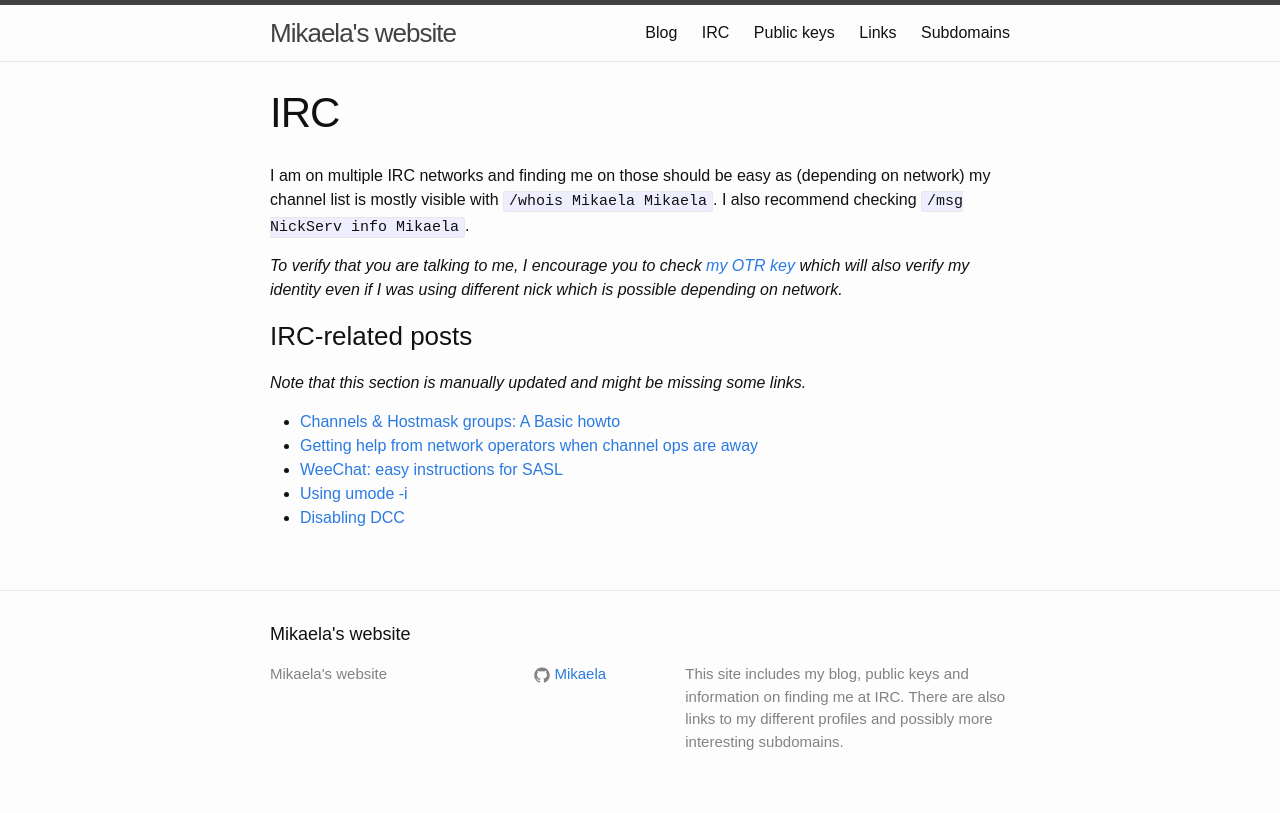
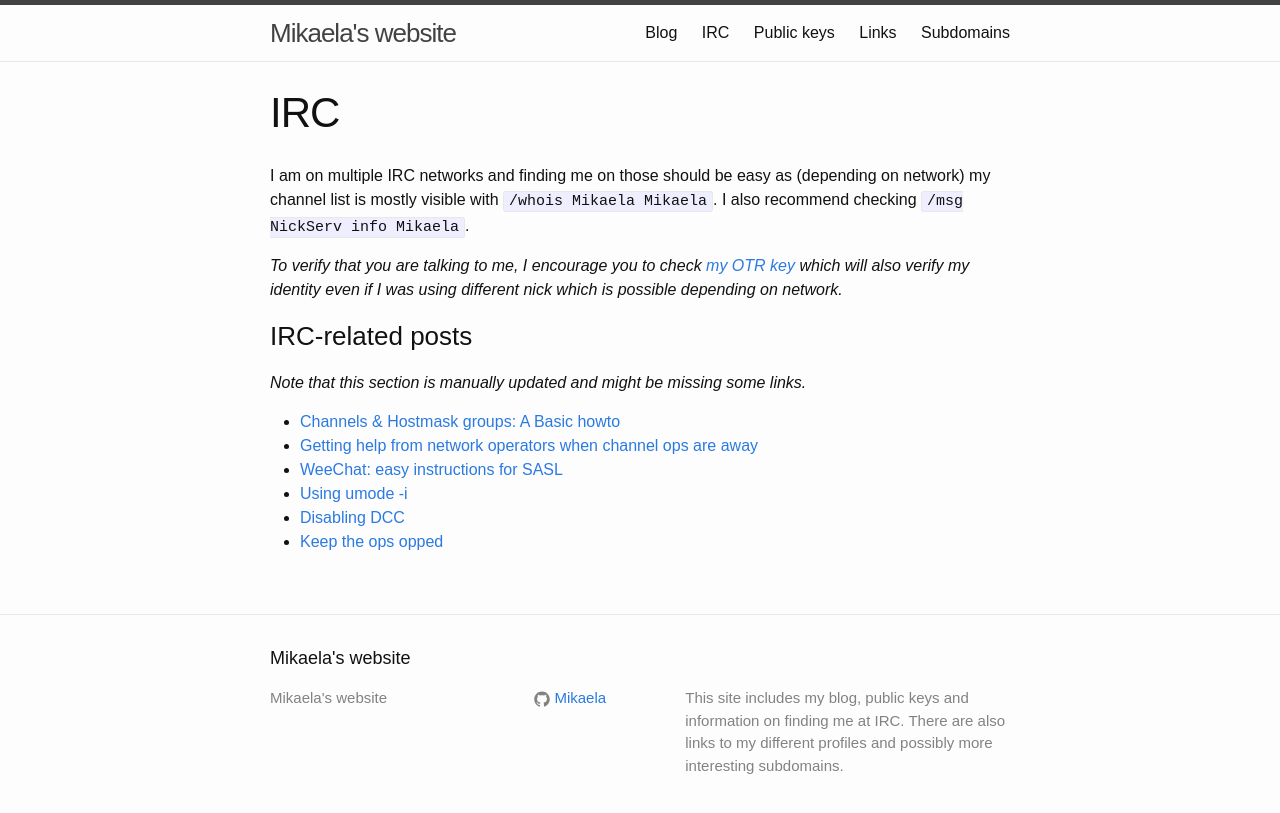
Before and after one commit to Mikaela/mikaela.github.io, a Jekyll site: the page built from pages/irc.markdown, in a window 1280 px wide. Shown: the top 813 px of the page. Built offline with Jekyll 4.4.1, drawn with Linux system fonts in a browser that asks for light colours; Markdown is read by kramdown in place of the engine named in the settings.

Commit message:
irc: add #33 / keep the ops opped

```diff
--- a/pages/irc.markdown
+++ b/pages/irc.markdown
@@ -25,3 +25,4 @@ links.*
 * [WeeChat: easy instructions for SASL]({% post_url 2015-03-26-weechat-sasl-simply %})
 * [Using umode -i]({% post_url 2015-03-26-umode--i %})
 * [Disabling DCC]({% post_url 2015-03-18-nodcc %})
+* [Keep the ops opped]({% post_url 2015-04-01-keep-the-ops-opped %})
```
